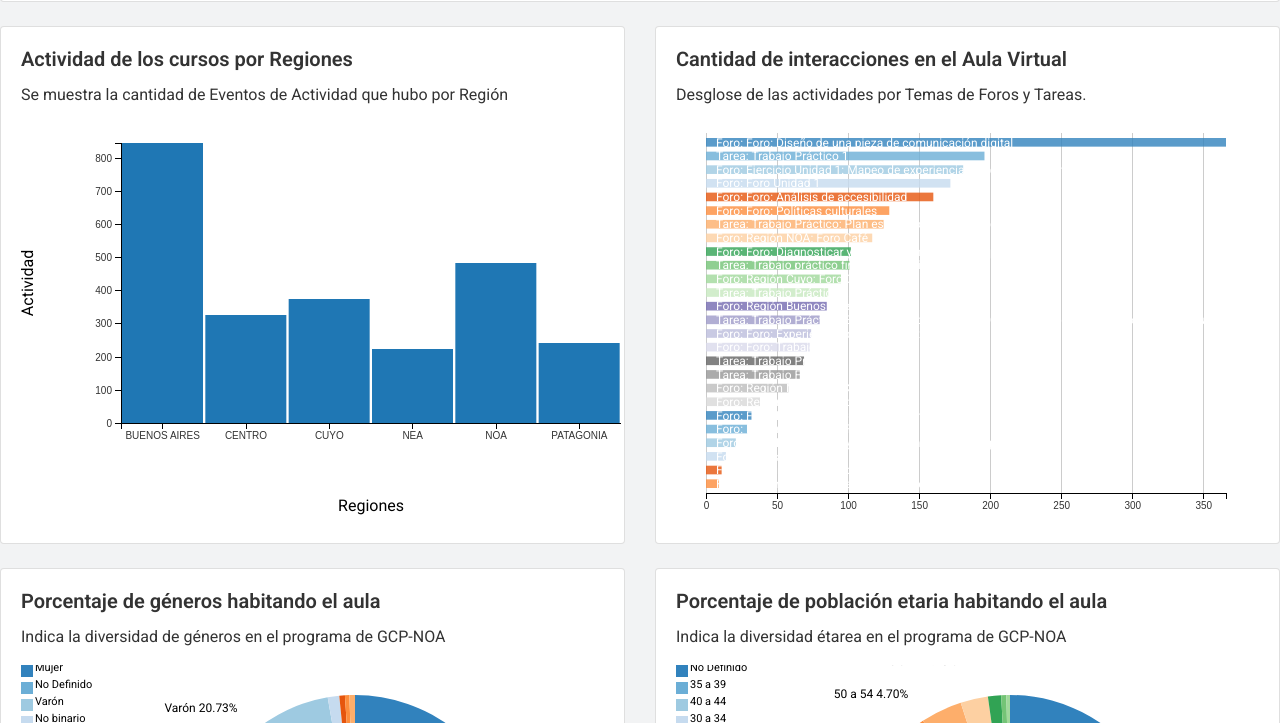
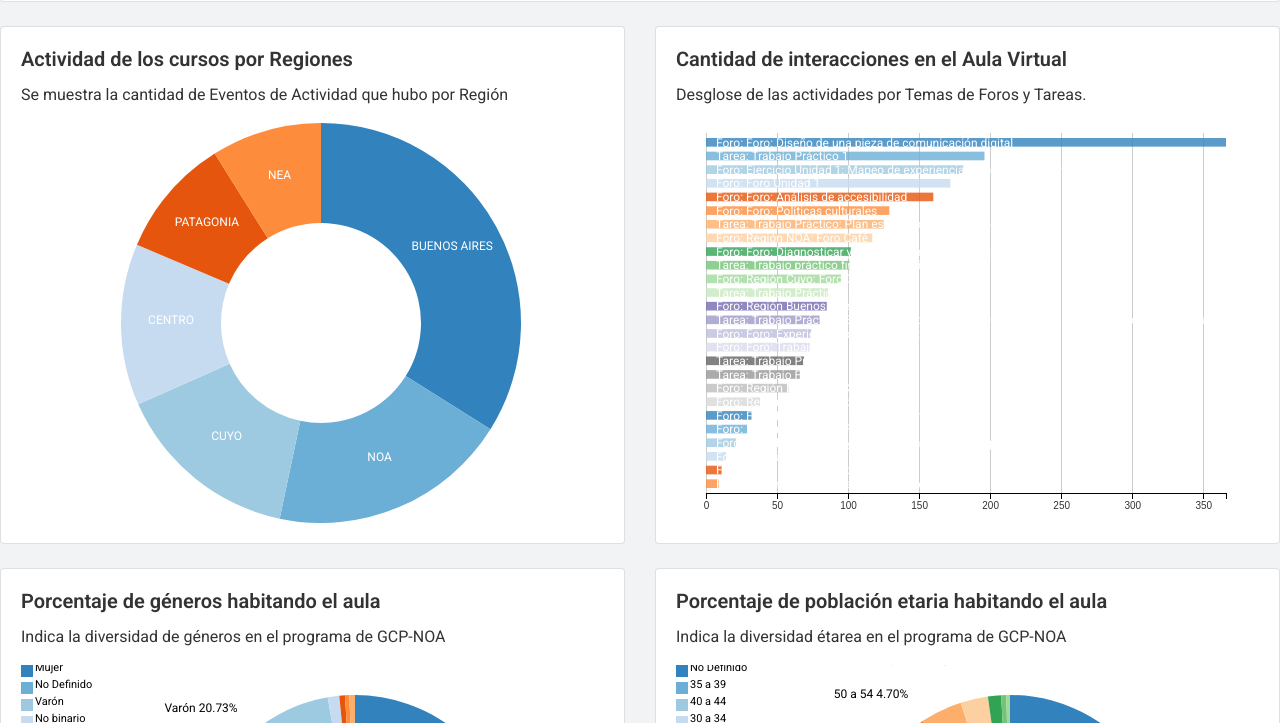
Before and after one commit to leandrosramirez/Mil_Flores, a plain HTML site: page gcp_noa.html in a window 1280 px wide. Shown: the part 817-1540 px from the top of the page. Drawn offline with nearby package versions, Linux system fonts and the light colour scheme; files that its build step writes are made by us from their sources; some icons are missing.

Commit message:
modificacion nomenclatura
cambio de mayusculas a minusculas de variables de dimensiones.

modificación de los ID de div de graficos

```diff
--- a/css/personalizado.css
+++ b/css/personalizado.css
@@ -39,7 +39,7 @@
   float: left;
 }
 
-#CursoVxP{
+#cursovxp{
   color: black;
   width: 100% !important;
   /*background-color: beige !important;*/
@@ -47,7 +47,7 @@
   text-align: center;
 }
 
- #CursoVxP .axis.x .tick text {
+ #cursovxp .axis.x .tick text {
     color:black;
     text-decoration-color: black;
     text-anchor: end;
--- a/gcp_noa.html
+++ b/gcp_noa.html
@@ -93,7 +93,7 @@
                 <div class="card-body">
                   <p class="h5 card-title">Actividad de los cursos desde su inicio</p>
                   <p class="card-text">Se toma como Actividad a las siguientes acciones: Mensaje Creado (Foro) / Se ha enviado una entrega (Tarea). Puede hacer click en las fechas elegidas para filtrar. Caso contrario se muestran todos los registros.</p>
-                  <div id="CursoVxP" class=""></div>
+                  <div id="cursovxp" class=""></div>
                 </div>
               </div>
             </div>
@@ -104,7 +104,7 @@
                 <div class="card-body">
                   <p class="h5 card-title">Actividad de los cursos por Regiones</p>
                   <p class="card-text">Se muestra la cantidad de Eventos de Actividad que hubo por Región</p>
-                  <div id="graficoprovincia" class=""></div>
+                  <div id="graficoxregiones" class=""></div>
                 </div>
               </div>
 
@@ -112,7 +112,7 @@
                 <div class="card-body">
                   <p class="h5 card-title">Cantidad de interacciones en el Aula Virtual </p>
                   <p class="card-text">Desglose de las actividades por Temas de Foros y Tareas.</p>
-                  <div id="Contexto" class=""></div>
+                  <div id="contexto" class=""></div>
                 </div>
               </div>
             </div>
@@ -123,7 +123,7 @@
                 <div class="card-body">
                   <p class="h5 card-title">Porcentaje de géneros habitando el aula</p>
                   <p class="card-text">Indica la diversidad de géneros en el programa de GCP-NOA</p>
-                  <div id="Torta" class=""></div>
+                  <div id="torta" class=""></div>
                 </div>
               </div>
 
--- a/js/scriptgcp_noa1.js
+++ b/js/scriptgcp_noa1.js
@@ -1,12 +1,12 @@
-var SeleccionDia  = new dc.SelectMenu('#SeleccionDia'), //BANDERA DE IDENTIFICACIÓN
-    SeleccionMes  = new dc.SelectMenu('#SeleccionMes'), //BANDERA DE IDENTIFICACIÓN
-    SeleccionAnio = new dc.SelectMenu('#SeleccionAnio'), //BANDERA DE IDENTIFICACIÓN
-    SeleccionEvento = new dc.SelectMenu('#SeleccionEvento'),
+var selecciondia  = new dc.SelectMenu('#selecciondia'), //BANDERA DE IDENTIFICACIÓN
+    seleccionmes  = new dc.SelectMenu('#seleccionmes'), //BANDERA DE IDENTIFICACIÓN
+    seleccionanio = new dc.SelectMenu('#seleccionanio'), //BANDERA DE IDENTIFICACIÓN
+    seleccionevento = new dc.SelectMenu('#seleccionevento'),
 
-    chart   = new dc.BarChart("#graficoprovincia");
-    CursoVxP   = new dc.BarChart("#CursoVxP");
-    Contexto   = new dc.RowChart("#Contexto");
-    Torta = new dc.PieChart("#Torta");
+    graficotorta   = new dc.PieChart("#graficoxregiones");
+    cursovxp   = new dc.BarChart("#cursovxp");
+    contexto   = new dc.RowChart("#contexto");
+    torta = new dc.PieChart("#torta");
     edad = new dc.PieChart("#edad");
 
 
@@ -65,7 +65,7 @@ edad
     });
 
 //grafico
-Torta
+torta
     .width(668)
     .height(380)
     .slicesCap(6)
@@ -85,7 +85,7 @@ Torta
 
 
     // Libreria D3.js
-  CursoVxP
+  cursovxp
     .width(1200)
     .height(300)
     .x(d3.scaleBand())
@@ -100,7 +100,7 @@ Torta
     .group(agrupamientoxevento)
     .margins({left: 100, top: 20, right: 0, bottom: 100});
 
-    Contexto
+    contexto
     .width(600)
     .height(400)
     .x(d3.scaleLinear().domain())
@@ -111,37 +111,39 @@ Torta
 
 
     // Libreria D3.js
-  chart
+  graficotorta
     .width(600)
     .height(400)
-    .x(d3.scaleBand())
-    .xUnits(dc.units.ordinal)
-    .brushOn(false)
-    .centerBar(false)
-    .elasticY(true)
-    .elasticX(true)
-    .yAxisLabel("Actividad")
-    .xAxisLabel("Regiones")
+    .slicesCap(6)
+    .innerRadius(100)
+    //.x(d3.scaleBand())
+    //.xUnits(dc.units.ordinal)
+    //.brushOn(false)
+    //.centerBar(false)
+    //.elasticY(true)
+    //.elasticX(true)
+    //.yAxisLabel("Actividad")
+    //.xAxisLabel("Regiones")
     .dimension(regionesDim)
     .group(agrupamientoXProvincia)
-    .margins({left: 100, top: 20, right: 0, bottom: 100});
+    //.margins({left: 100, top: 20, right: 0, bottom: 100});
 
 
-   SeleccionAnio
+   seleccionanio
     .dimension(anioDimension)
     .group(anioDimension.group())
     .controlsUseVisibility(false)
     //.multiple(true)
     //.numberVisible(15);
 
-   SeleccionMes
+   seleccionmes
     .dimension(mesDimension)
     .group(mesDimension.group())
     .controlsUseVisibility(false)
     .multiple(true)
     .numberVisible(6);
 
-   SeleccionDia
+   selecciondia
     .dimension(diaDimension)
     .group(diaDimension.group())
     .controlsUseVisibility(false)
@@ -151,20 +153,20 @@ Torta
 
 
 
-    SeleccionEvento
+    seleccionevento
     .dimension(regionesDim)
     .group(regionesDim.group())
     .controlsUseVisibility(false)
     //.multiple(true)
     //.numberVisible(6);
 
-    chart.render();
-    CursoVxP.render();
-    SeleccionAnio.render();
-    SeleccionMes.render();
-    SeleccionDia.render();
-    SeleccionEvento.render();
-    Contexto.render();
-    Torta.render();
+    graficotorta.render();
+    cursovxp.render();
+    seleccionanio.render();
+    seleccionmes.render();
+    selecciondia.render();
+    seleccionevento.render();
+    contexto.render();
+    torta.render();
     edad.render();
 });
```
Also changed, not shown: 1 other file.
